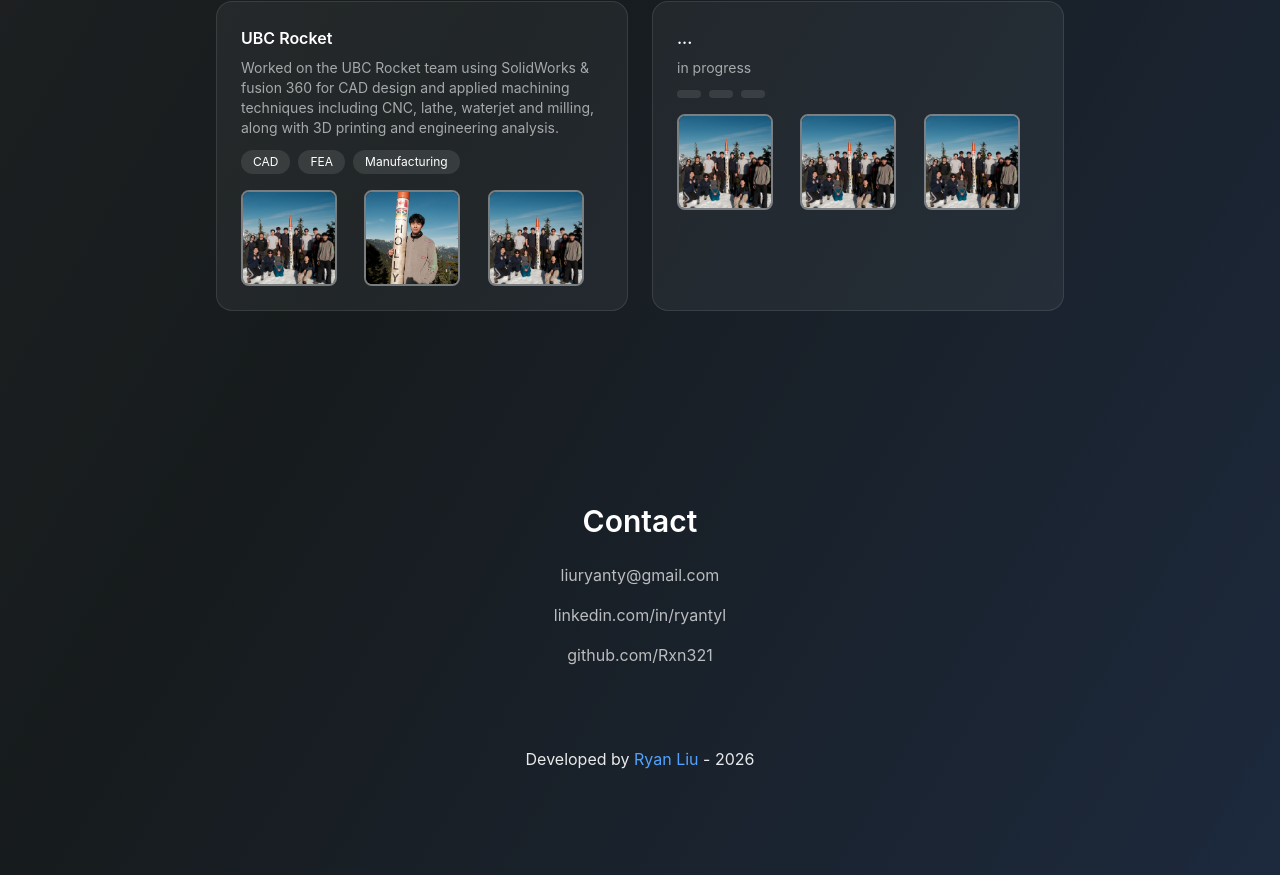
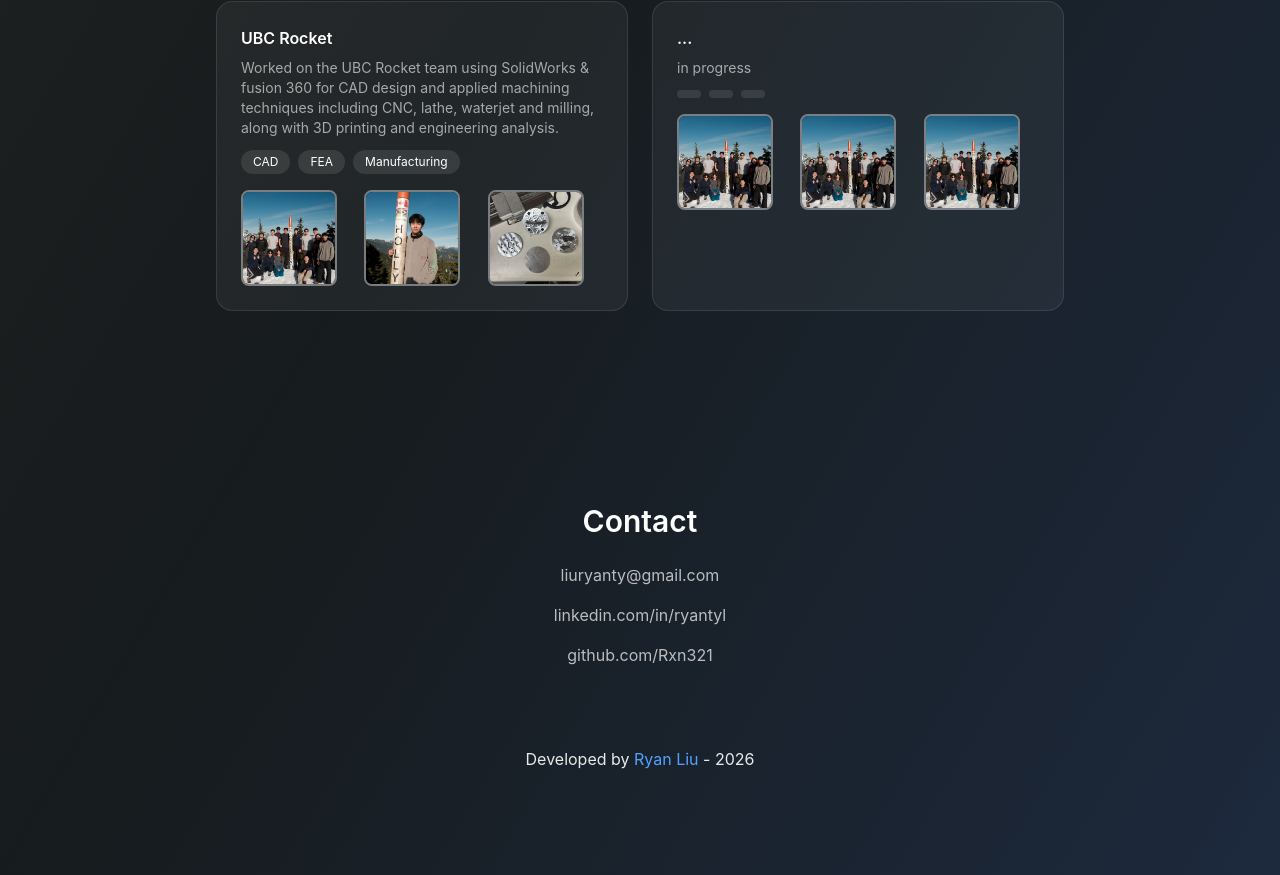
Before and after one commit to Rxn321/Portfolio-Website, a React (Vite) app: page / in a window 1280 px wide. Shown: the part 1299-2174 px from the top of the page. Built offline with nearby package versions, Linux system fonts and the light colour scheme.

Commit message:
updated images

```diff
--- a/src/components/Projects.jsx
+++ b/src/components/Projects.jsx
@@ -1,5 +1,6 @@
 import rocket1 from "../assets/rocket-1.jpg"
 import rocket2 from "../assets/meAndRocket.jpg"
+import plate from "../assets/plate.jpg"
 import { motion } from "framer-motion"
 
 const container = {
@@ -97,7 +98,7 @@ export default function Projects() {
               <img src={rocket2} className="w-24 h-24 object-cover" />
               </div>
               <div className="w-24 h-24 border-2 border-white/40 rounded-lg overflow-hidden hover:scale-250 transition">
-                <img src={rocket1} className="w-24 h-24 object-cover" />
+                <img src={plate} className="w-24 h-24 object-cover" />
               </div>
             </div>
           </motion.div>
```
Also changed, not shown: src/assets/plate.jpg (added), src/assets/rocket-1.jpg.
